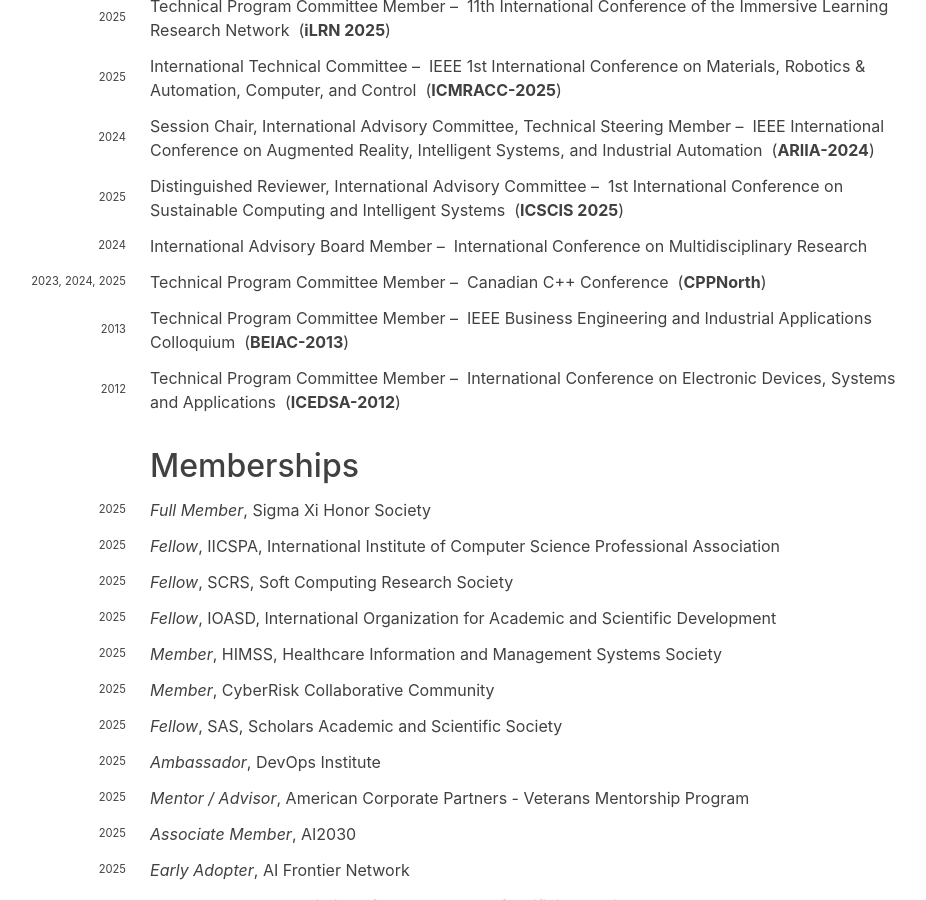
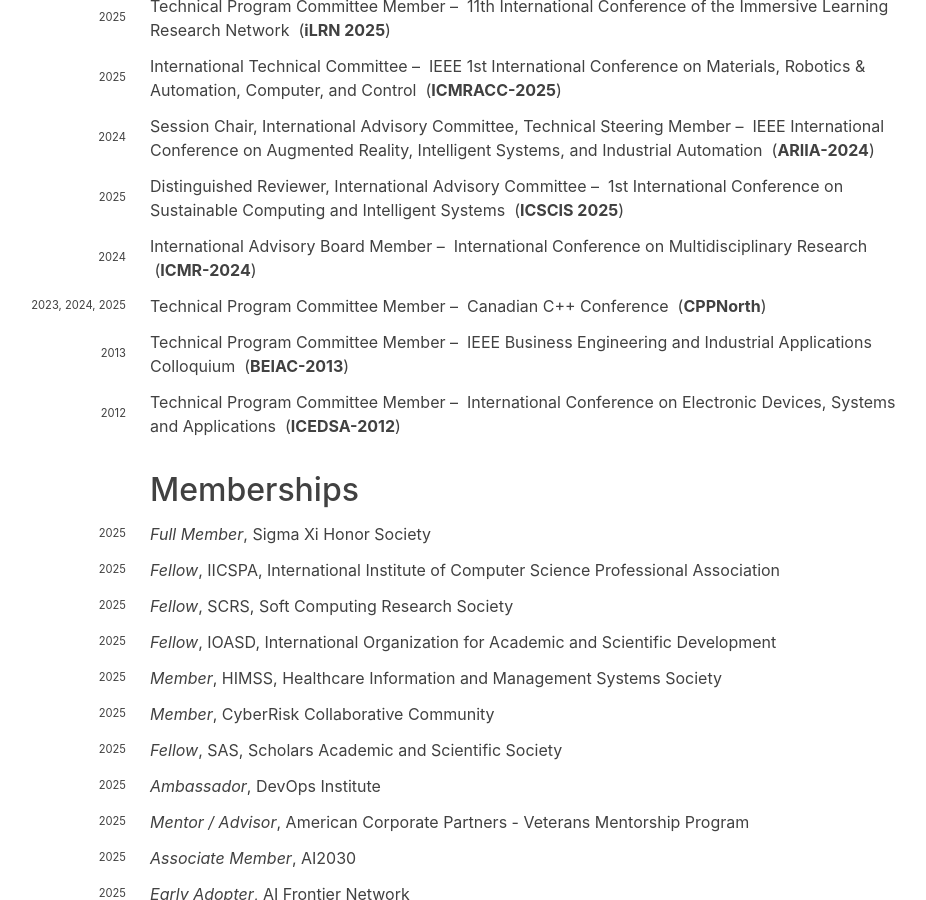
Before and after one commit to hariharanragothaman/hariharanragothaman.github.io, a Jekyll site: the page built from cv.md, in a window 1280 px wide and 900 px high, scrolled down 8321 px. Shown: the whole window, without its empty margins (182-1108 px from the left). Built offline with Jekyll 4.4.1, drawn with Linux system fonts in a browser that asks for light colours; nearby versions of some CDN libraries; some web fonts are replaced.

Commit message:
Polishes and Updates

```diff
--- a/_data/pc.yaml
+++ b/_data/pc.yaml
@@ -62,7 +62,7 @@
       url: https://conference.poornima.edu.in/icscis/committee.html
 
 - venue: International Conference on Multidisciplinary Research
-  venue-shorthand:
+  venue-shorthand: ICMR-2024
   position: International Advisory Board Member
   years:
     - year: 2024
```
